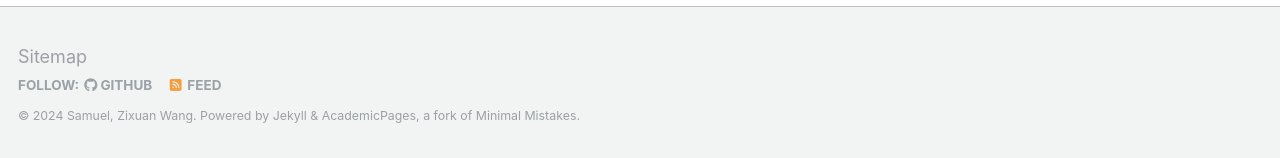
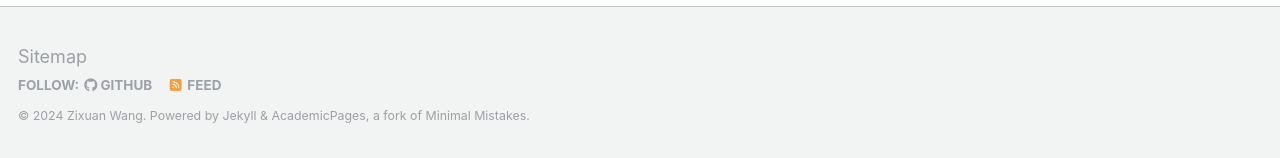
Before and after one commit to Zixuan-Wang1215/Zixuan-Wang1215-github.io, a Jekyll site: the page built from _pages/page-archive.html, in a window 1280 px wide and 900 px high, scrolled down 1159 px. Shown: the part 739-897 px from the top of the window. Built offline with Jekyll 4.4.1, drawn with Linux system fonts in a browser that asks for light colours.

Commit message:
problem fixed

```diff
--- a/_config.yml
+++ b/_config.yml
@@ -10,7 +10,7 @@
 locale                   : "en-US"
 title                    : "Samuel Zixuan's Homepage"
 title_separator          : "-"
-name                     : &name "Samuel, Zixuan Wang"
+name                     : &name "Zixuan Wang"
 description              : &description "personal description"
 url                      : https://zixuan-wang1215.github.io # the base hostname & protocol for your site e.g. "https://mmistakes.github.io"
 baseurl                  : "" # the subpath of your site, e.g. "/blog"
@@ -22,7 +22,7 @@ repository               : "Zixuan-Wang1215/Zixuan-Wang1215.github.io"
 author:
   # Biographic information
   avatar           : "profile.png"
-  name             : "Zixuan Wang"
+  name             : "Samuel, Zixuan Wang"
   pronouns         : # example: "she/her"
   bio              : "A Highschooler in San Jose who is interested in AI4Science, CS and machine learning, and keen in photography"
   location         : "San Jose, California"
```
